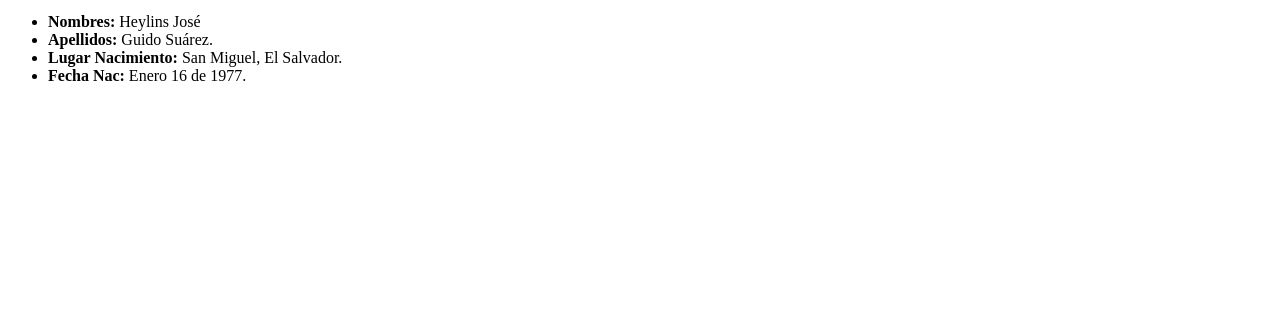
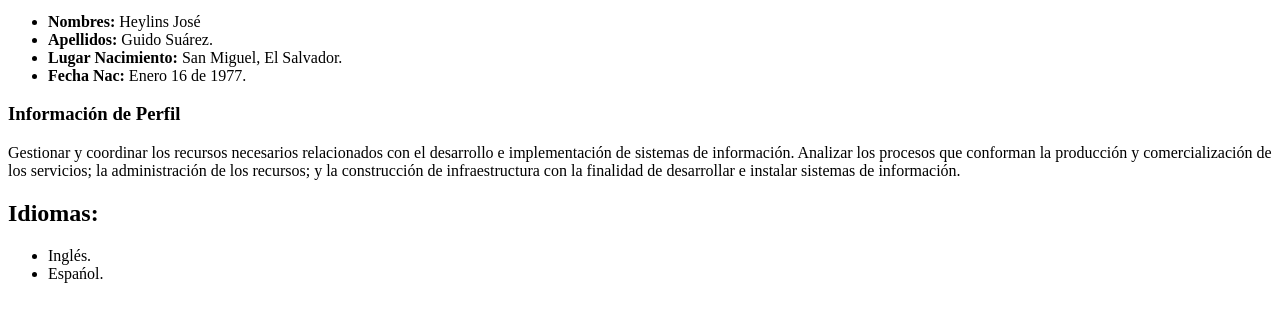
Before and after one commit to heylins/nextu, a plain HTML site: page index.html in a window 1280 px wide. Shown: the part 419-740 px from the top of the page. Drawn offline with Linux system fonts and the light colour scheme.

Commit message:
agregacion de perfil e idiomas con uso de tag section y article

```diff
--- a/index.html
+++ b/index.html
@@ -32,6 +32,24 @@
     				</ul>
     			</nav>
     		</header>
+        <section>
+          <article>
+             <h1><strong>Informaci&oacute;n de Perfil</strong> </h1>
+             <p>
+               Gestionar y coordinar los recursos necesarios relacionados con el desarrollo e
+               implementación de sistemas de información. Analizar  los  procesos  que  conforman  la  producción  y  comercialización  de  los  servicios;  la
+administración  de  los  recursos;  y  la  construcción  de  infraestructura  con  la  finalidad  de
+desarrollar e instalar sistemas de información.
+        </p>
+        <h2>Idiomas:</h2>
+             <ul>
+
+               <li> Ingl&eacute;s. </li>
+               <li>Espa&nacute;ol.</li>
+
+               </ul>
+          </article>
+        </section>
 
 
 
```
